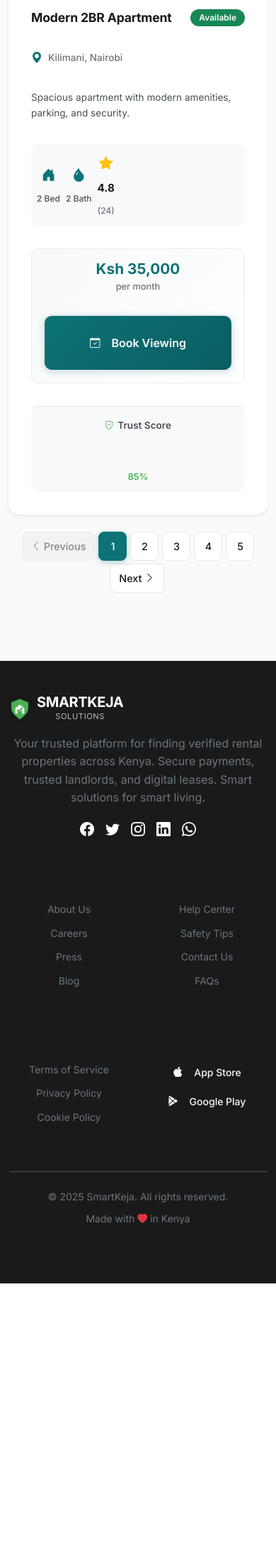
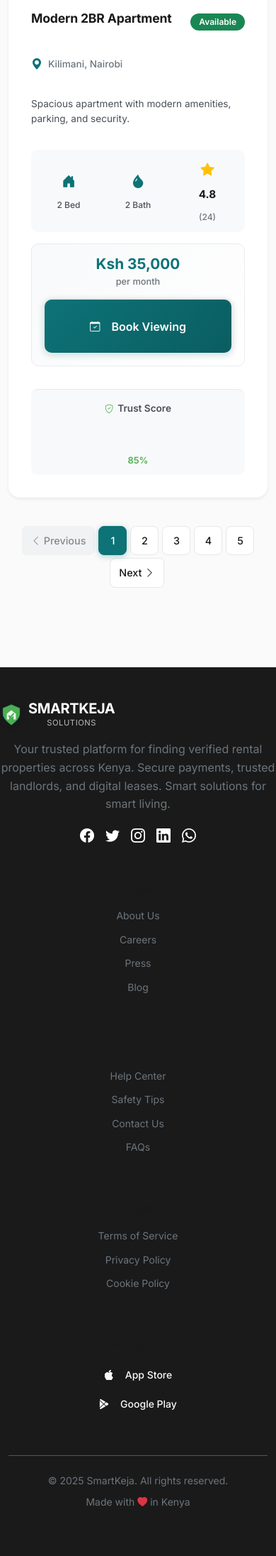
Before and after one commit to Wasikeonesmus/Smart_keja, a Django app: page /properties/search/ in a window 390 px wide. Shown: the part 1104-3296 px from the top of the page at 71% size. Before the commit the page ends 2912 px from the top, so only its background shows below. Run offline with Django 4.2, Linux system fonts and the light colour scheme; data that the repository does not hold is empty; some libraries are stand-ins or nearby versions.

Commit message:
Fix mobile stacking and overlapping issues - ensure proper spacing and width constraints

```diff
--- a/static/css/responsive.css
+++ b/static/css/responsive.css
@@ -38,18 +38,41 @@
 
 /* Container & Layout - Mobile */
 @media (max-width: 575.98px) {
+    * {
+        box-sizing: border-box;
+    }
+
     .container-fluid {
         padding-left: 12px !important;
         padding-right: 12px !important;
+        margin-left: 0 !important;
+        margin-right: 0 !important;
     }
 
     #search {
         padding: 16px 0;
+        overflow-x: hidden;
     }
 
     #search .container-fluid {
         padding-left: 12px;
         padding-right: 12px;
+        width: 100%;
+        max-width: 100%;
+    }
+
+    #search .row {
+        margin-left: 0 !important;
+        margin-right: 0 !important;
+        display: block;
+    }
+
+    #search .row > * {
+        padding-left: 0 !important;
+        padding-right: 0 !important;
+        width: 100% !important;
+        max-width: 100% !important;
+        margin-bottom: 16px;
     }
 }
 
@@ -59,12 +82,16 @@
         position: relative !important;
         top: 0 !important;
         max-height: none !important;
-        margin-bottom: 20px;
+        margin-bottom: 20px !important;
         border-radius: 12px;
+        width: 100% !important;
+        clear: both;
+        float: none;
     }
 
     .filter-sidebar .btn-group {
         flex-wrap: wrap;
+        width: 100%;
     }
 
     .filter-sidebar .btn-group .btn {
@@ -72,58 +99,94 @@
         min-width: calc(50% - 4px);
         margin: 2px;
     }
+
+    /* Ensure filter sidebar doesn't overlap */
+    .col-lg-3 {
+        width: 100% !important;
+        flex: 0 0 100% !important;
+        max-width: 100% !important;
+        margin-bottom: 16px;
+    }
+
+    .col-lg-9 {
+        width: 100% !important;
+        flex: 0 0 100% !important;
+        max-width: 100% !important;
+    }
 }
 
 /* Search Bar - Mobile */
 @media (max-width: 767.98px) {
     #search .card {
         padding: 16px;
+        width: 100% !important;
+        margin-bottom: 16px !important;
     }
 
     .input-group {
         flex-direction: column;
+        width: 100% !important;
     }
 
     .input-group .form-control {
         border-radius: 8px 8px 0 0 !important;
         margin-bottom: 8px;
+        width: 100% !important;
     }
 
     .input-group .btn {
         border-radius: 0 0 8px 8px !important;
-        width: 100%;
+        width: 100% !important;
+    }
+
+    /* Ensure search section doesn't overlap */
+    #search > .container-fluid > .row {
+        display: flex !important;
+        flex-direction: column !important;
+        width: 100% !important;
     }
 }
 
 /* Property Cards - Mobile */
 @media (max-width: 575.98px) {
     .property-card {
-        margin-bottom: 20px;
+        margin-bottom: 24px !important;
+        width: 100% !important;
+        max-width: 100% !important;
+        margin-left: 0 !important;
+        margin-right: 0 !important;
+        display: block !important;
     }
 
     .property-image-wrapper {
         height: 220px !important;
+        width: 100% !important;
     }
 
     .property-info-section {
         padding: 16px !important;
+        width: 100% !important;
     }
 
     .property-title {
         font-size: 1.1rem !important;
         line-height: 1.3;
+        margin-bottom: 8px !important;
     }
 
     .property-features {
         grid-template-columns: repeat(3, 1fr) !important;
         gap: 8px !important;
         padding: 12px 8px !important;
+        width: 100% !important;
+        margin: 0 !important;
     }
 
     .feature-item {
         flex-direction: column;
         text-align: center;
         gap: 4px;
+        width: 100% !important;
     }
 
     .feature-item i {
@@ -138,48 +201,87 @@
         flex-direction: column;
         gap: 12px;
         padding: 16px !important;
+        width: 100% !important;
     }
 
     .price-display {
         text-align: center;
+        width: 100% !important;
     }
 
     .btn-booking {
-        width: 100%;
+        width: 100% !important;
         padding: 14px 20px;
         font-size: 1rem;
+        margin: 0 !important;
     }
 
     .property-map-container {
         height: 180px !important;
+        width: 100% !important;
     }
 
     .map-actions {
         grid-template-columns: 1fr !important;
         gap: 8px;
+        width: 100% !important;
     }
 
     .btn-map-action {
-        width: 100%;
+        width: 100% !important;
         justify-content: center;
         padding: 12px 16px;
+        margin: 0 !important;
+    }
+
+    /* Ensure no overlapping */
+    .property-card > * {
+        width: 100% !important;
+        max-width: 100% !important;
     }
 }
 
 /* Listings Grid - Responsive */
 @media (max-width: 575.98px) {
+    #listings {
+        width: 100% !important;
+        padding: 0 !important;
+        margin: 0 !important;
+    }
+
     .listings-grid {
         grid-template-columns: 1fr !important;
         gap: 20px !important;
+        width: 100% !important;
+        margin: 0 !important;
+        padding: 0 !important;
+    }
+
+    .listings-list {
+        width: 100% !important;
+        margin: 0 !important;
+        padding: 0 !important;
     }
 
     .listings-list .property-card {
         flex-direction: column;
+        width: 100% !important;
+        margin-bottom: 20px !important;
     }
 
     .listings-list .property-image-wrapper {
         width: 100% !important;
         height: 220px !important;
+    }
+
+    /* Fix any column issues */
+    .row > [class*="col-"] {
+        width: 100% !important;
+        flex: 0 0 100% !important;
+        max-width: 100% !important;
+        padding-left: 0 !important;
+        padding-right: 0 !important;
+        margin-bottom: 16px;
     }
 }
 
```
